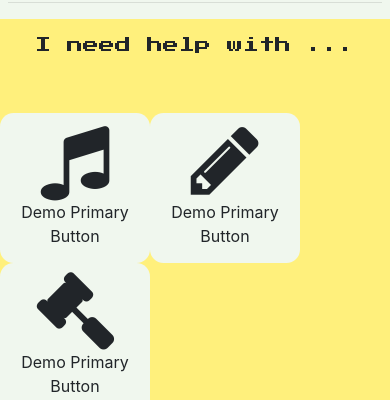
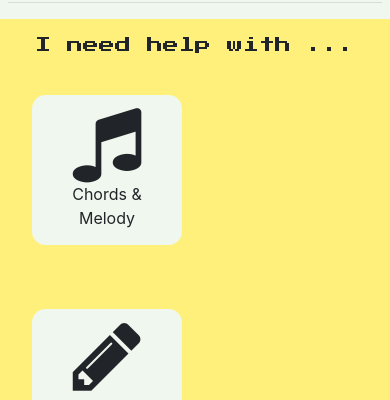
Before and after one commit to lornebb/LABB_MS2, a website: page index.html in a window 390 px wide. Shown: the part 54-454 px from the top of the page. Drawn offline with Linux system fonts and the light colour scheme.

Commit message:
more button formatting. Next: need to center buttons on mobile device when stacked vertically.

```diff
--- a/css/scrolling-nav.css
+++ b/css/scrolling-nav.css
@@ -50,18 +50,20 @@ body {
 }
 
 /* - - - Home Sections - - - */
-.btn {
-  background-color: #F0F7EE !important;
-  border-radius: 9% !important;
+.container-fluid {
+    padding-bottom: 30px;
 }
 
 .btn-sq-lg {
   width: 150px !important;
   height: 150px !important;
+  background-color: #F0F7EE !important;
+  border-radius: 9% !important;
+  margin: 2em;
 }
 
 header {
-  padding: 90px 0 50px;
+  padding: 90px 0 0px;
 }
 
 header h6 {
--- a/index.html
+++ b/index.html
@@ -56,37 +56,25 @@
 		</div>
 	</nav>
 	<!-- Body -->
-
 	<header>
 		<div class="container text-center">
 			<h6>I need help with ...</h6>
 		</div>
 	</header>
-
-	<!--<section id="big-btns" class="container">
-		<div class="row">
-			<a href="./Chords-Melody.html">
-				<button class="btn big-section-btn col-sm-4"><i class="fa fa-music"></i></button></a>
-			<a
-				href="./Writing.html"><button class="btn big-section-btn col-sm-4"><i class="fa fa-pencil-alt"></i></button></a>
-			<a
-				href="./lyrics.html"><button class="btn big-section-btn col-sm-4"><i class="fas fa-gavel"></i></button></a>
-		</div>
-	</section>-->
-
+	<!--Main section links-->
 	<div class="container-fluid">
 		<div class="row">
-			<a href="#" class="btn btn-sq-lg col-md-4">
-                <i class="fa fa-music fa-5x"></i><br/>
-                Demo Primary <br>Button
+			<a href="#" class="btn btn-sq-lg col-lg-4 ">
+				<i class="fa fa-music fa-5x"></i><br/>
+                Chords & <br>Melody
+			</a>
+				<a href="#" class="btn btn-sq-lg col-lg-4">
+					<i class="fa fa-pencil fa-5x"></i><br/>
+                Writing <br>Prompts
             </a>
-            <a href="#" class="btn btn-sq-lg col-md-4">
-                <i class="fa fa-pencil fa-5x"></i><br/>
-                Demo Primary <br>Button
-            </a>
-            <a href="#" class="btn btn-sq-lg col-md-4">
-                <i class="fa fa-gavel fa-5x"></i><br/>
-                Demo Primary <br>Button
+					<a href="#" class="btn btn-sq-lg col-lg-4">
+						<i class="fa fa-gavel fa-5x"></i><br/>
+                Did I write<br> This?
             </a>
 		</div>
 	</div>
```
